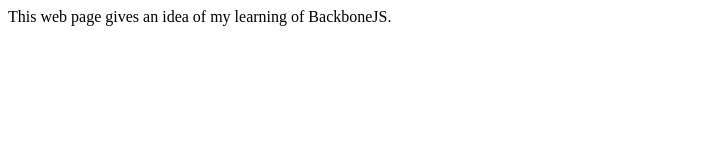
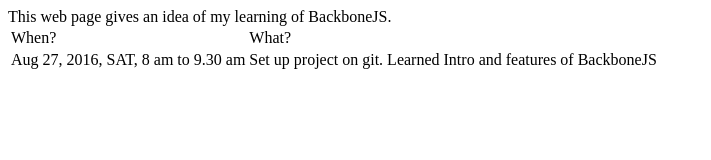
Before and after one commit to shubhangiR/BackboneJSLearning, a plain HTML site: page index.html in a window 1280 px wide. Shown: the whole page, without its empty margins (0-711 px from the left). Drawn offline with Linux system fonts and the light colour scheme.

Commit message:
Recording to-dos

```diff
--- a/index.html
+++ b/index.html
@@ -6,5 +6,16 @@
 
 <body>
 This web page gives an idea of my learning of BackboneJS.
+
+<table>
+	<tr>
+		<td> When?</td>
+		<td> What?</td>
+	</tr>
+	<tr>
+		<td> Aug 27, 2016, SAT, 8 am to 9.30 am</td>
+		<td> Set up project on git. Learned Intro and features of BackboneJS</td>
+	</tr>
+</table>
 </body>
 </html>
```
